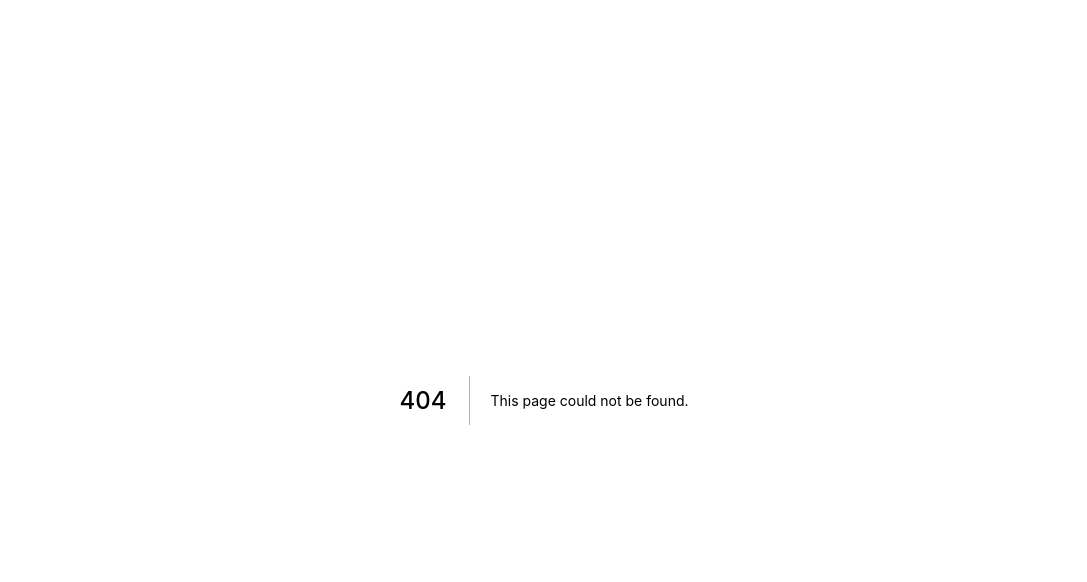
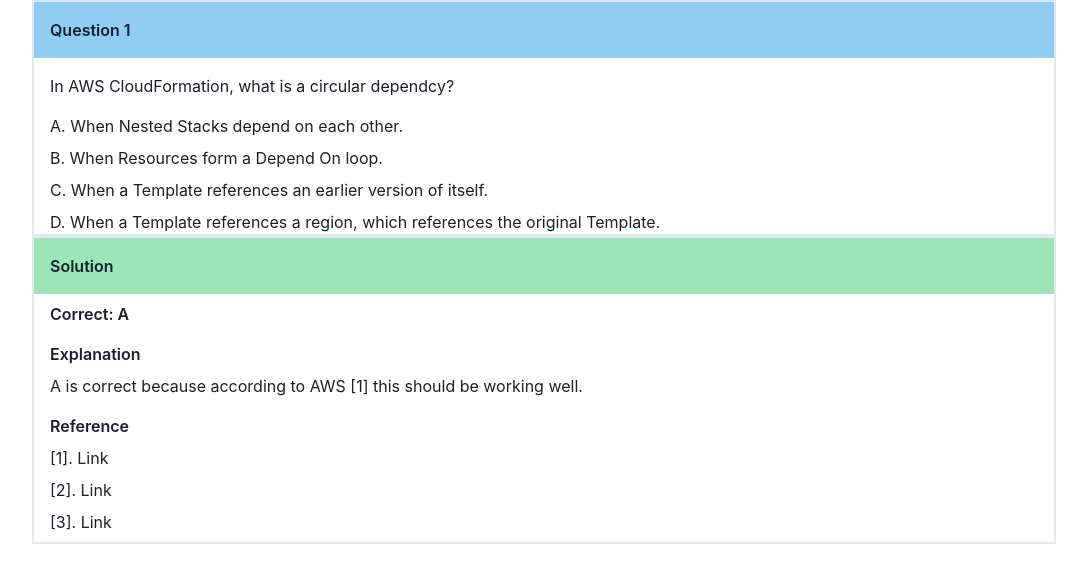
Before and after one commit to entest-hai/nextjs-chakra-ui, a Next.js app: page /aws/question in a window 1280 px wide. Before the commit this address had no page. Shown: the top 582 px of the page, without its empty margins (96-1183 px from the left). Built offline with nearby package versions, Linux system fonts and the light colour scheme.

Commit message:
add aws question format

```diff
--- /dev/null
+++ b/pages/aws/question.tsx
@@ -0,0 +1,85 @@
+// 16 DEC 2021 MIN TRAN aws question form
+//
+import { Box,FlexProps,Text, VStack } from '@chakra-ui/react';
+
+
+interface QuestionProps extends FlexProps {
+  title: string;
+  question: string;
+  options: Array<string>;
+}
+
+const Question = ({ title, question, options }: QuestionProps) => {
+  return (
+    <Box maxW={'5xl'} mx='auto' borderWidth='2px'>
+      <Box fontWeight='semibold' bg='blue.200' py={4} px={4}>
+        {title}
+      </Box>
+      <Box my={4} px={4}>
+        {question}
+      </Box>
+      <VStack spacing={2} alignItems='start' px={4}>
+        {options.map((option, index) => {
+          return <Text key={index}>{option}</Text>
+        })}
+      </VStack>
+    </Box>
+  );
+}
+
+
+const Explanation = () => {
+  return (
+    <Box maxW={'5xl'} mx='auto' borderWidth={'2px'}>
+      <Box fontWeight='semibold' px={4} bg='green.200' py={4}>
+        Solution
+      </Box>
+      <Box fontWeight='semibold' px={4} py={2}>
+        Correct: A
+      </Box>
+      <VStack alignItems='start' px={4} py={2}>
+        <Text fontWeight='semibold'>
+          Explanation
+        </Text>
+        <Text>
+          A is correct because according to AWS [1] this should be working well.
+        </Text>
+      </VStack>
+      <VStack alignItems='start' px={4} py={2}>
+        <Text fontWeight='semibold'>
+          Reference
+        </Text>
+        <Text>
+          [1]. Link
+        </Text>
+        <Text>
+          [2]. Link
+        </Text>
+        <Text>
+          [3]. Link
+        </Text>
+      </VStack>
+    </Box>
+  );
+}
+
+
+const TestQuestion = () => {
+  const title = 'Question 1'
+  const question = 'In AWS CloudFormation, what is a circular dependcy?'
+  const options = [
+    'A. When Nested Stacks depend on each other.',
+    'B. When Resources form a Depend On loop.',
+    'C. When a Template references an earlier version of itself.',
+    'D. When a Template references a region, which references the original Template.'
+  ]
+
+  return (
+    <Box width='100%' height='100vh'>
+      <Question title={title} options={options} question={question}></Question>
+      <Explanation></Explanation>
+    </Box>
+  );
+}
+
+export default TestQuestion;
--- a/pages/form/reading.tsx
+++ b/pages/form/reading.tsx
@@ -1,3 +1,5 @@
+// 15 DEC 2021 TRAN MINH HAI
+// TRUE FALSE IELTS question format
 import {
   Box,
   Text,
```
